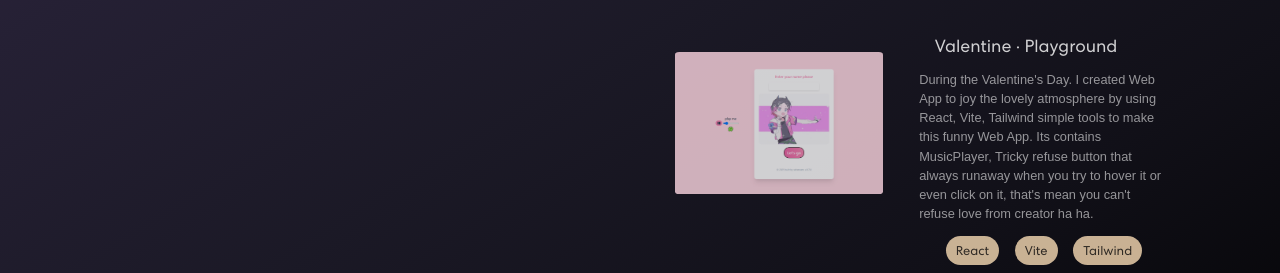
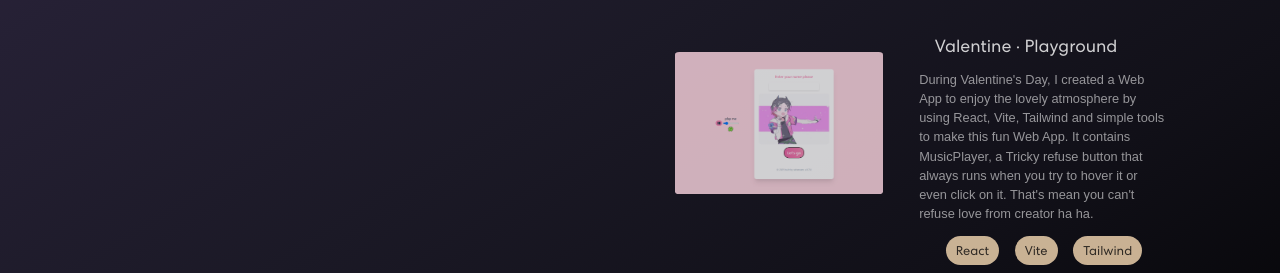
Before and after one commit to sahatwatz/portfolio-app, a React (Create React App) app: page / in a window 1280 px wide. Shown: the part 2755-3028 px from the top of the page. Built offline with nearby package versions, Linux system fonts and the light colour scheme; a web font is replaced by a local one.

Commit message:
minorr change

```diff
--- a/src/components/Right.js
+++ b/src/components/Right.js
@@ -325,11 +325,11 @@ export const Right = () => {
           </h1>
           <div className="box-text-text">
             <p>
-              During the Valentine's Day. I created Web App to joy the lovely
-              atmosphere by using React, Vite, Tailwind simple tools to make
-              this funny Web App. Its contains MusicPlayer, Tricky refuse button
-              that always runaway when you try to hover it or even click on it,
-              that's mean you can't refuse love from creator ha ha.
+              During Valentine's Day, I created a Web App to enjoy the lovely
+              atmosphere by using React, Vite, Tailwind and simple tools to make
+              this fun Web App. It contains MusicPlayer, a Tricky refuse button
+              that always runs when you try to hover it or even click on it.
+              That's mean you can't refuse love from creator ha ha.
             </p>
           </div>
           <div className="skill-span">
```
